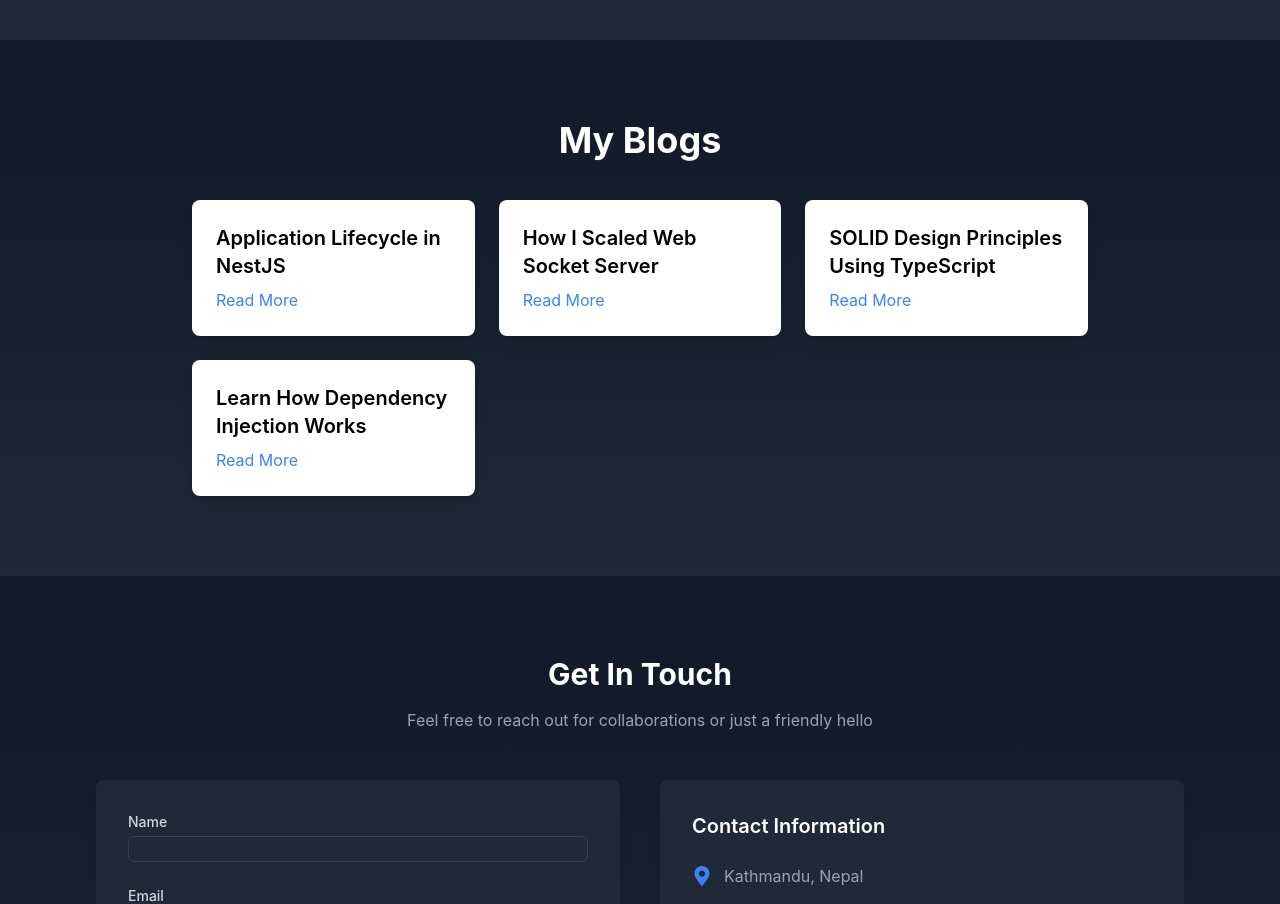
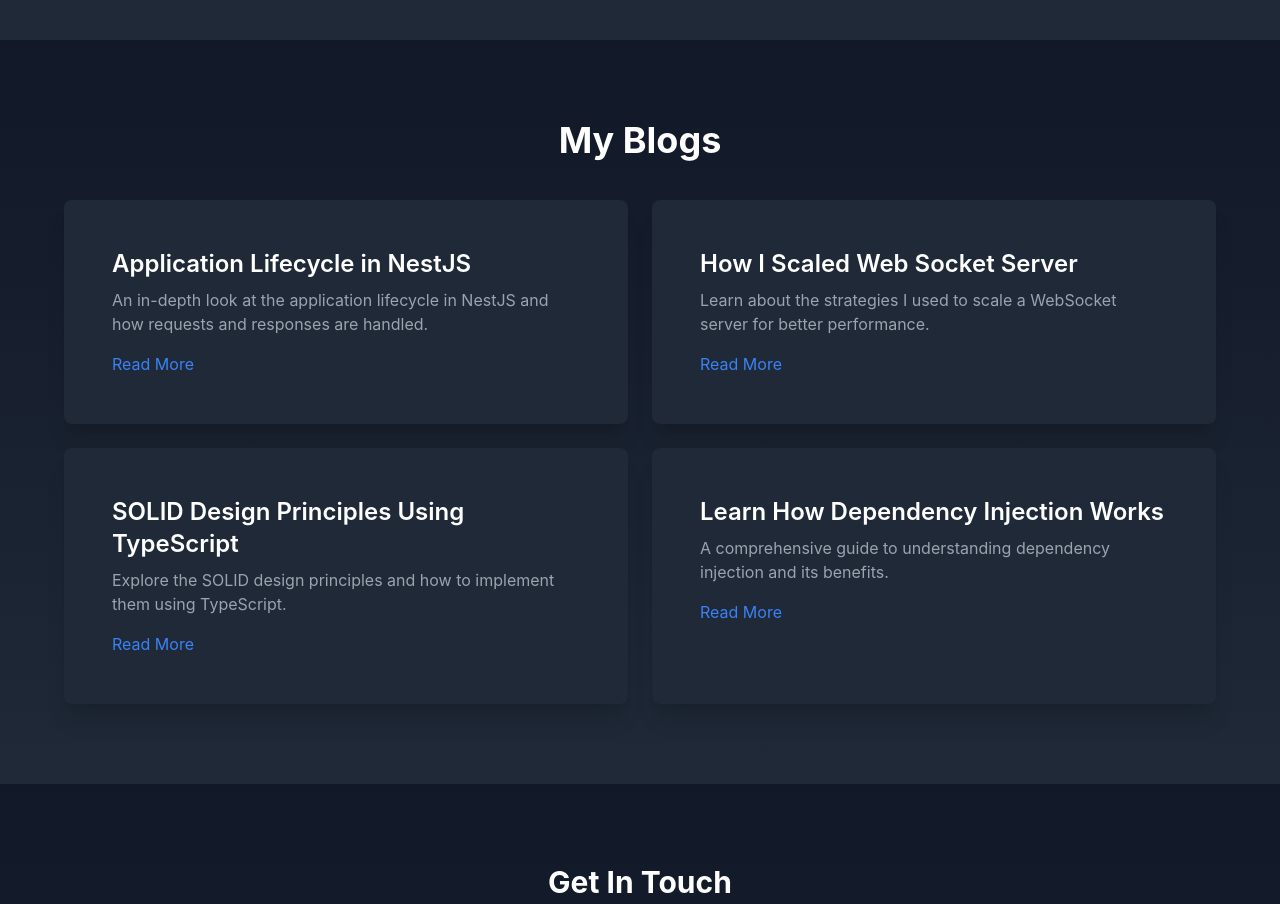
Before and after one commit to roshankc00/my-portfolio, a React (Create React App) app: page / in a window 1280 px wide. Shown: the part 4820-5724 px from the top of the page. Built offline with nearby package versions, Linux system fonts and the light colour scheme.

Commit message:
Added the blogs section

```diff
--- a/src/components/Blogs.tsx
+++ b/src/components/Blogs.tsx
@@ -3,18 +3,26 @@ const Blogs = () => {
     {
       title: "Application Lifecycle in NestJS",
       url: "https://medium.com/@rohitkc8848/application-lifecycle-request-response-lifecycle-of-nest-js-23cf9927fbd3",
+      description:
+        "An in-depth look at the application lifecycle in NestJS and how requests and responses are handled.",
     },
     {
       title: "How I Scaled Web Socket Server",
       url: "https://medium.com/@rohitkc8848/how-i-scaled-web-socket-server-fa8faa8f89ad",
+      description:
+        "Learn about the strategies I used to scale a WebSocket server for better performance.",
     },
     {
       title: "SOLID Design Principles Using TypeScript",
       url: "https://medium.com/@rohitkc8848/solid-design-principles-using-typesci-d2cd9c14089a",
+      description:
+        "Explore the SOLID design principles and how to implement them using TypeScript.",
     },
     {
       title: "Learn How Dependency Injection Works",
       url: "https://medium.com/@rohitkc8848/learn-how-dependency-injection-works-a254b9d46db4",
+      description:
+        "A comprehensive guide to understanding dependency injection and its benefits.",
     },
   ];
 
@@ -23,18 +31,21 @@ const Blogs = () => {
       id="blogs"
       className="py-20 bg-gradient-to-b from-gray-900 to-gray-800"
     >
-      <div className="max-w-4xl mx-auto">
+      <div className="max-w-6xl mx-auto">
         <h2 className="text-4xl font-bold text-white text-center mb-10">
           My Blogs
         </h2>
-        <div className="grid grid-cols-1 md:grid-cols-2 lg:grid-cols-3 gap-6">
+        <div className="grid grid-cols-1 md:grid-cols-2 gap-6">
           {blogPosts.map((post, index) => (
             <div
               key={index}
-              className="bg-white rounded-lg shadow-lg overflow-hidden"
+              className="bg-gray-800 rounded-lg p-6 shadow-xl hover:shadow-2xl transition-all duration-300 hover:transform hover:scale-105 3 text-gray-400 "
             >
               <div className="p-6">
-                <h3 className="text-xl font-semibold mb-2">{post.title}</h3>
+                <h3 className=" text-white text-2xl font-semibold mb-2">
+                  {post.title}
+                </h3>
+                <p className="3 text-gray-400 mb-4">{post.description}</p>
                 <a
                   href={post.url}
                   className="text-blue-500 hover:underline"
```
